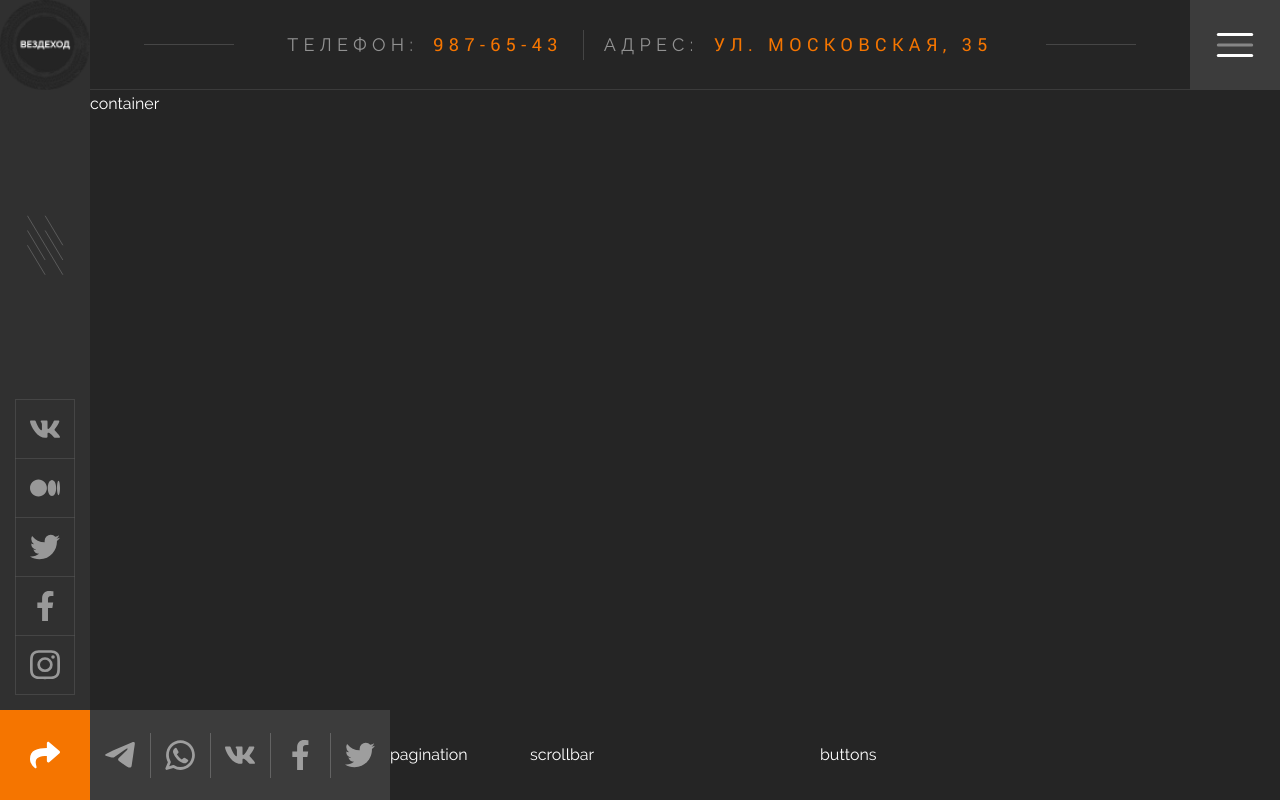
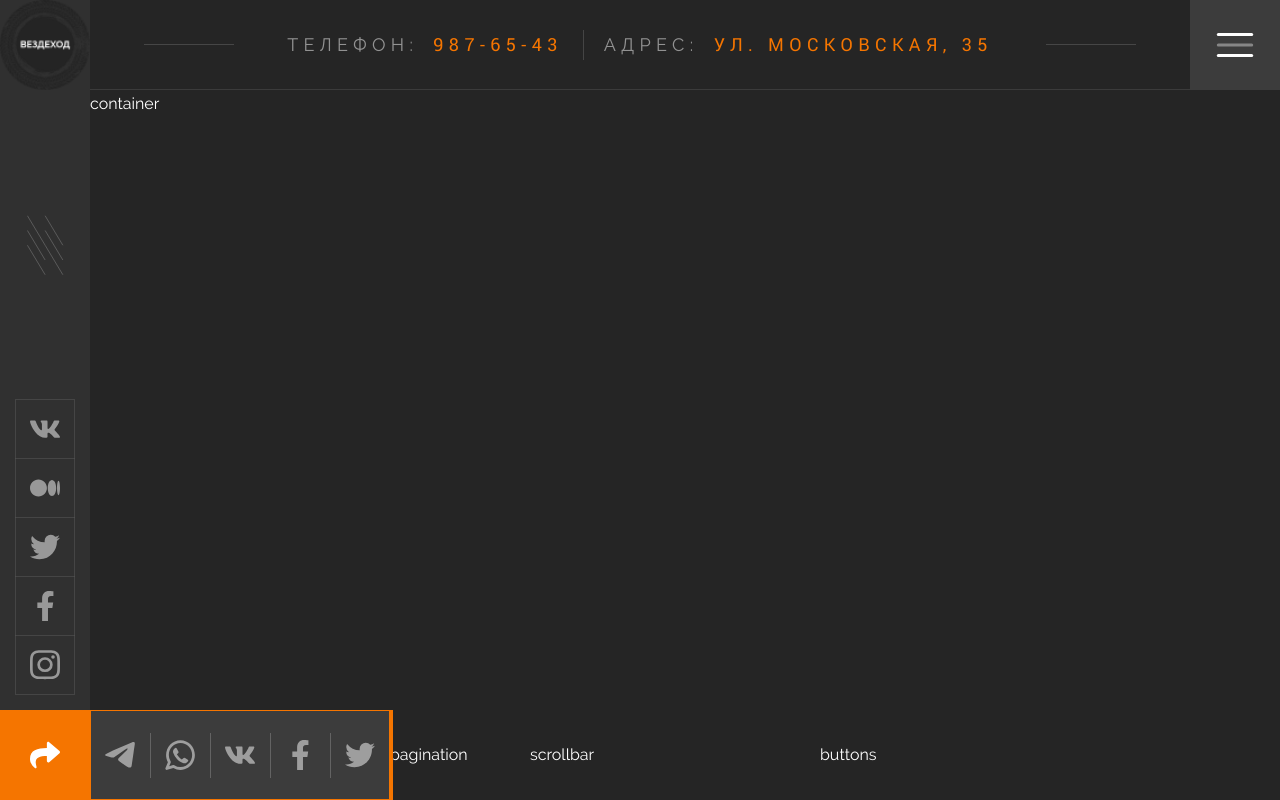
Before and after one commit to alienat3d/off-road-cars-rental, a website: page app/index.html in a window 1280 px wide. Drawn offline with nearby package versions, Linux system fonts and the light colour scheme; files that its build step writes are made by us from their sources; files whose address does not match are found by name.

Commit message:
fix(share panel) Finished sharing buttons panel.

```diff
--- a/app/index.html
+++ b/app/index.html
@@ -50,24 +50,32 @@
     <div class="slider">
       container
       <div class="slider__bottom">
-        <div class="slider__share">
         <div class="slider__share-list  socials-list">
-            <a class="socials-list__link  slider__share-link" href="https://telegram.me/share/url?url=https://vezdekhod.ru&text=Вездеход - Выбери свой внедорожник! &#128734;" target='_blank'>
+          <a class="socials-list__link  slider__share-link"
+            href="https://telegram.me/share/url?url=https://vezdekhod.ru&text=Вездеход - Выбери свой внедорожник! &#128734;"
+            target='_blank'>
             <img src="images/dist/icon-telegram.svg" alt="Иконка мессенджера «Телеграм»">
           </a>
-            <a class="socials-list__link  slider__share-link" href="https://wa.me/whatsappphonenumber?Вездеход - Выбери свой внедорожник! &#128734;=https://vezdekhod.ru" target='_blank'>
+          <a class="socials-list__link  slider__share-link"
+            href="https://wa.me/whatsappphonenumber?Вездеход - Выбери свой внедорожник! &#128734;=https://vezdekhod.ru"
+            target='_blank'>
             <img src="images/dist/icon-whatsapp.svg" alt="Иконка мессенджера «Ватсапп»">
           </a>
-            <a class="socials-list__link  slider__share-link" href="https://vk.com/share.php?url=https://vezdekhod.ru&text=Вездеход - Выбери свой внедорожник! &#128734;" target='_blank'>
+          <a class="socials-list__link  slider__share-link"
+            href="https://vk.com/share.php?url=https://vezdekhod.ru&text=Вездеход - Выбери свой внедорожник! &#128734;"
+            target='_blank'>
             <img src="images/dist/icon-vkontakte.svg" alt="Иконка соцсети «Вконтакте»">
           </a>
-            <a class="socials-list__link  slider__share-link" href="https://www.facebook.com/sharer/sharer.php?u=https://vezdekhod.ru&text=Вездеход - Выбери свой внедорожник! &#128734;" target='_blank'>
+          <a class="socials-list__link  slider__share-link"
+            href="https://www.facebook.com/sharer/sharer.php?u=https://vezdekhod.ru&text=Вездеход - Выбери свой внедорожник! &#128734;"
+            target='_blank'>
             <img src="images/dist/icon-facebook.svg" alt="Иконка соцсети «Фейсбук»">
           </a>
-            <a class="socials-list__link  slider__share-link" href="http://twitter.com/share?text=Вездеход - Выбери свой внедорожник! &#128734;&url=https://vezdekhod.ru&hashtags=ATV,rental-cars,off-road-cars" target='_blank'>
+          <a class="socials-list__link  slider__share-link"
+            href="http://twitter.com/share?text=Вездеход - Выбери свой внедорожник! &#128734;&url=https://vezdekhod.ru&hashtags=ATV,rental-cars,off-road-cars"
+            target='_blank'>
             <img src="images/dist/icon-twitter.svg" alt="Иконка соцсети «Твиттер»">
           </a>
-          </div>
         </div>
         <div class="slider__pagination">pagination</div>
         <div class="slider__scrollbar">scrollbar</div>
--- a/app/styles/sass/blocks/slider.scss
+++ b/app/styles/sass/blocks/slider.scss
@@ -17,7 +17,9 @@
   height: $size;
 }
 
-.slider__share {
+.slider__share-list {
+  outline: 1px solid $accent;
+  outline-offset: -1px;
   flex: 0 1 auto;
   display: flex;
   align-items: center;
@@ -40,6 +42,17 @@
     }
   }
 
+  &:last-of-type::after {
+    content: '';
+    position: absolute;
+    top: 0;
+    right: -3px;
+    width: 3px;
+    height: 100%;
+    background-color: $accent;
+    // border-right: 3px solid $accent;
+  }
+
   &:hover {
     background-color: $accent;
   }
```
Also changed, not shown: tasks.md (+1 -0 lines), app/css/app.min.css. Lines whose indentation alone changed are shown as unchanged.
